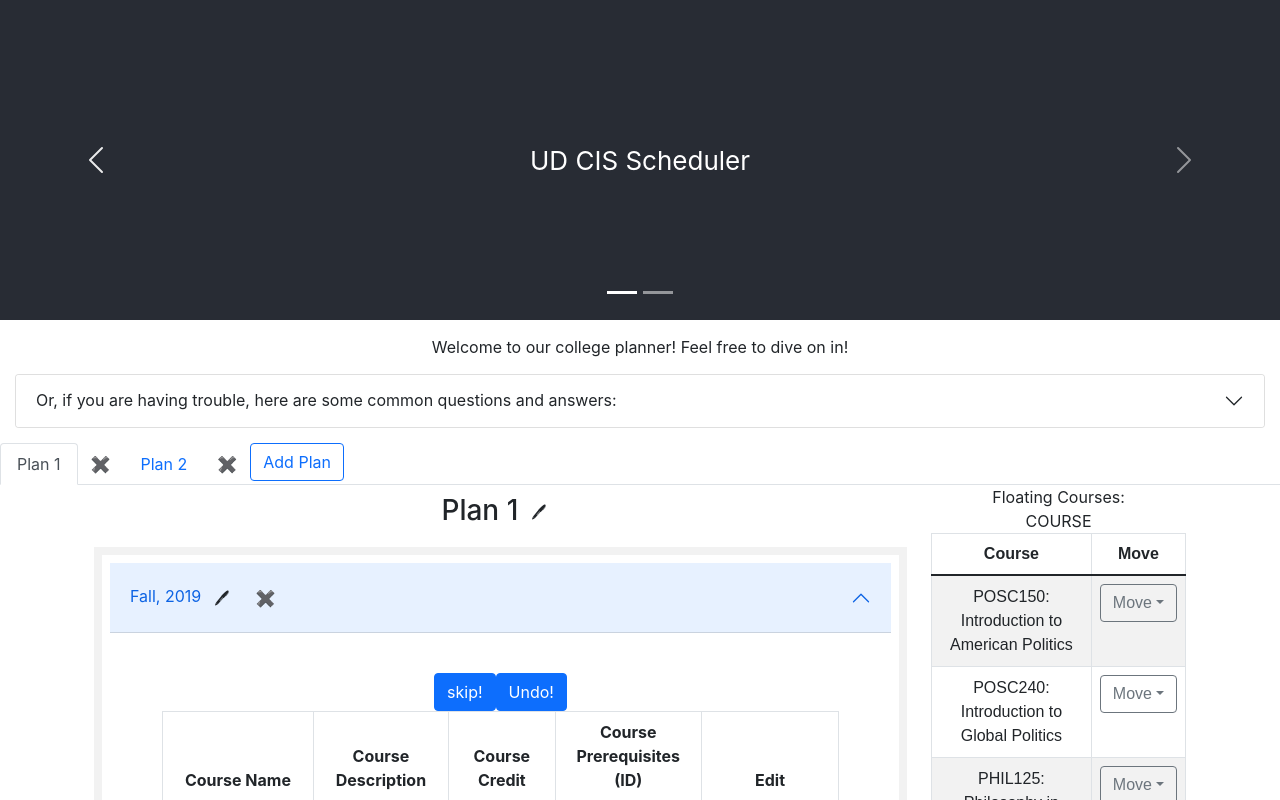
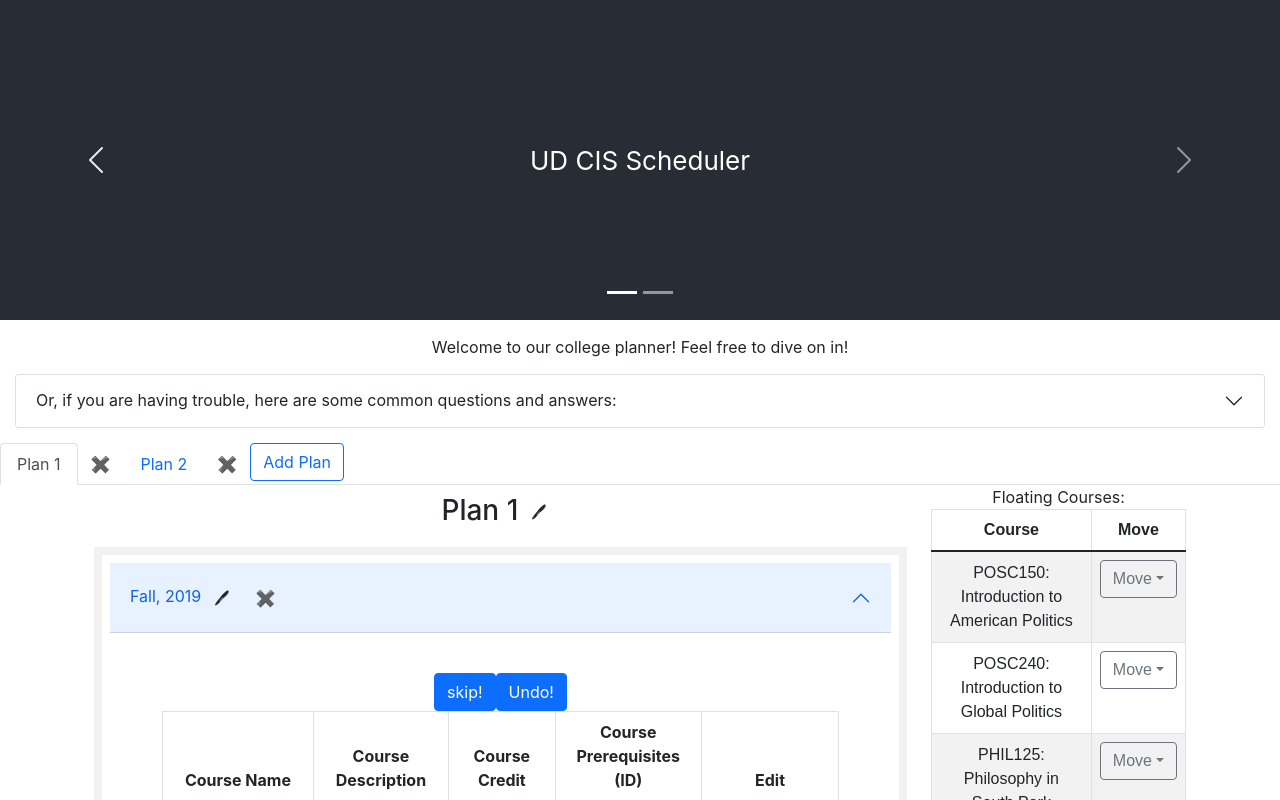
Before and after one commit to UD-CISC275-S22/cis-scheduler-team24, a React (Create React App) app: page / in a window 1280 px wide. Shown: the top 800 px of the page. Built offline with nearby package versions, Linux system fonts and the light colour scheme.

Commit message:
New plans now have all courses floating and no requirements

```diff
--- a/src/components/viewFloatingCourses.tsx
+++ b/src/components/viewFloatingCourses.tsx
@@ -11,7 +11,6 @@ export function ViewFloatingCourses({
 }): JSX.Element {
     return (
         <div>
-            <div>COURSE</div>
             <Table striped bordered hover className="required">
                 <thead>
                     <tr>
--- a/src/components/viewPlan.tsx
+++ b/src/components/viewPlan.tsx
@@ -29,10 +29,14 @@ export function ViewPlan({
     const [isEditing, setEditing] = useState<boolean>(false);
 
     const [floatingCourses, setFloatingCourses] = useState<Course[]>(
-        courses.filter((course: Course): boolean => !course.isTaken)
+        courses.filter((course: Course): boolean =>
+            plan.floating_courses.includes(course.id)
+        )
     );
     const [requiredCourses, setRequiredCourses] = useState<Course[]>(
-        courses.filter((course: Course): boolean => course.isRequired)
+        courses.filter((course: Course): boolean =>
+            plan.requirements.includes(course.id)
+        )
     );
     function openEdit(): void {
         setEditing(!isEditing);
@@ -65,12 +69,18 @@ export function ViewPlan({
         setSemesters([]);
         setFloats(
             courses.map(
-                (course: Course): Course => ({ ...course, isTaken: false })
+                (course: Course): Course => ({
+                    ...course,
+                    isTaken: false
+                })
             )
         );
         setRequirements(
             requiredCourses.map(
-                (course: Course): Course => ({ ...course, isTaken: false })
+                (course: Course): Course => ({
+                    ...course,
+                    isTaken: false
+                })
             )
         );
     }
@@ -171,21 +181,6 @@ export function ViewPlan({
                     </Col>
                     <Col sm={3}>
                         <div>
-                            {/* <Button variant="primary" onClick={handleShow}>
-                                    Show Courses Pool and Degree plan
-                                </Button>
-
-                                <Offcanvas
-                                    show={show}
-                                    onHide={handleClose}
-                                    placement={"end"}
-                                >
-                                    <Offcanvas.Header closeButton>
-                                        <Offcanvas.Title>
-                                            Degree Plan
-                                        </Offcanvas.Title>
-                                    </Offcanvas.Header>
-                                    <Offcanvas.Body> */}
                             <span data-testid="floating-text">
                                 Floating Courses:
                             </span>
```
